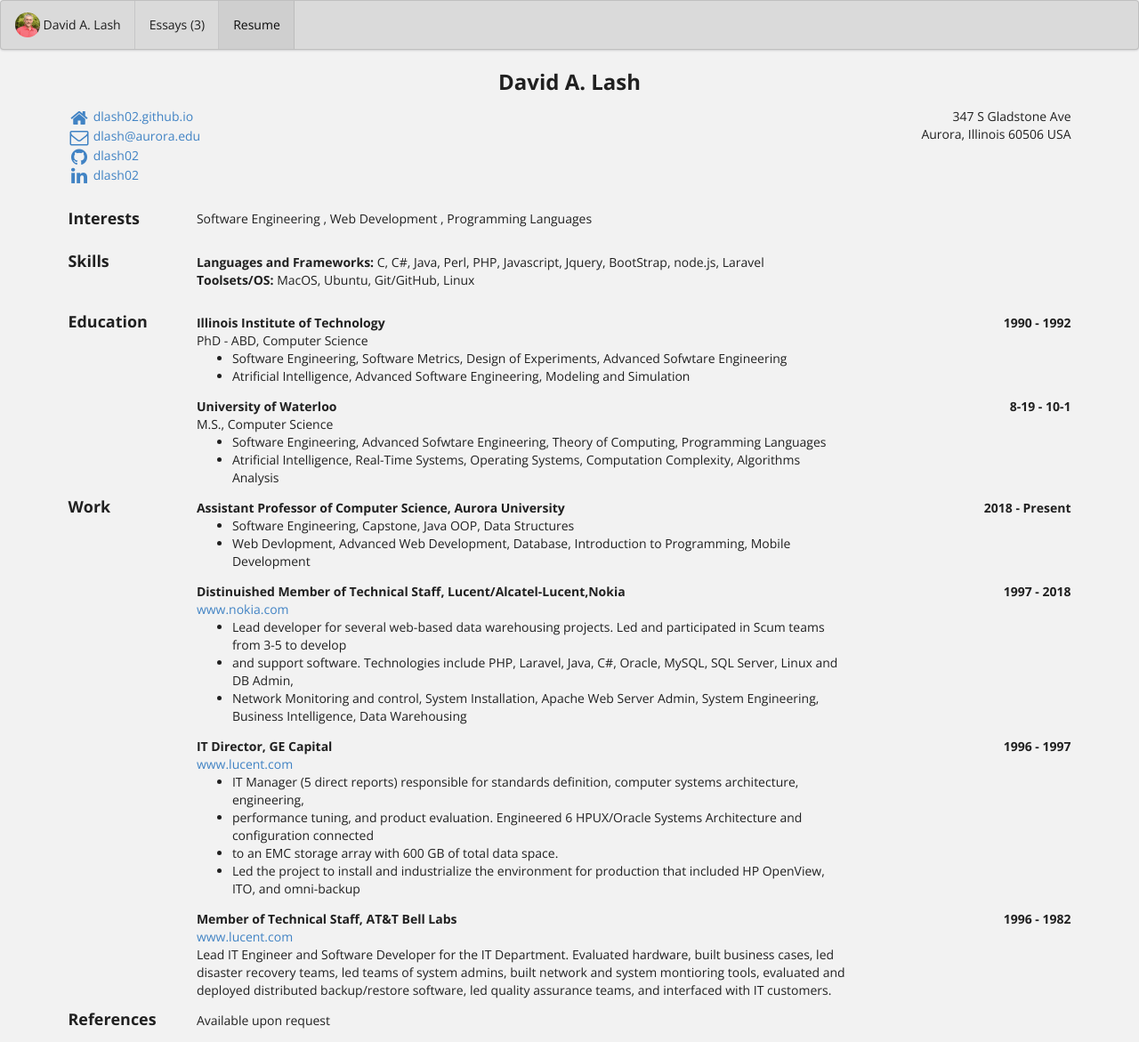
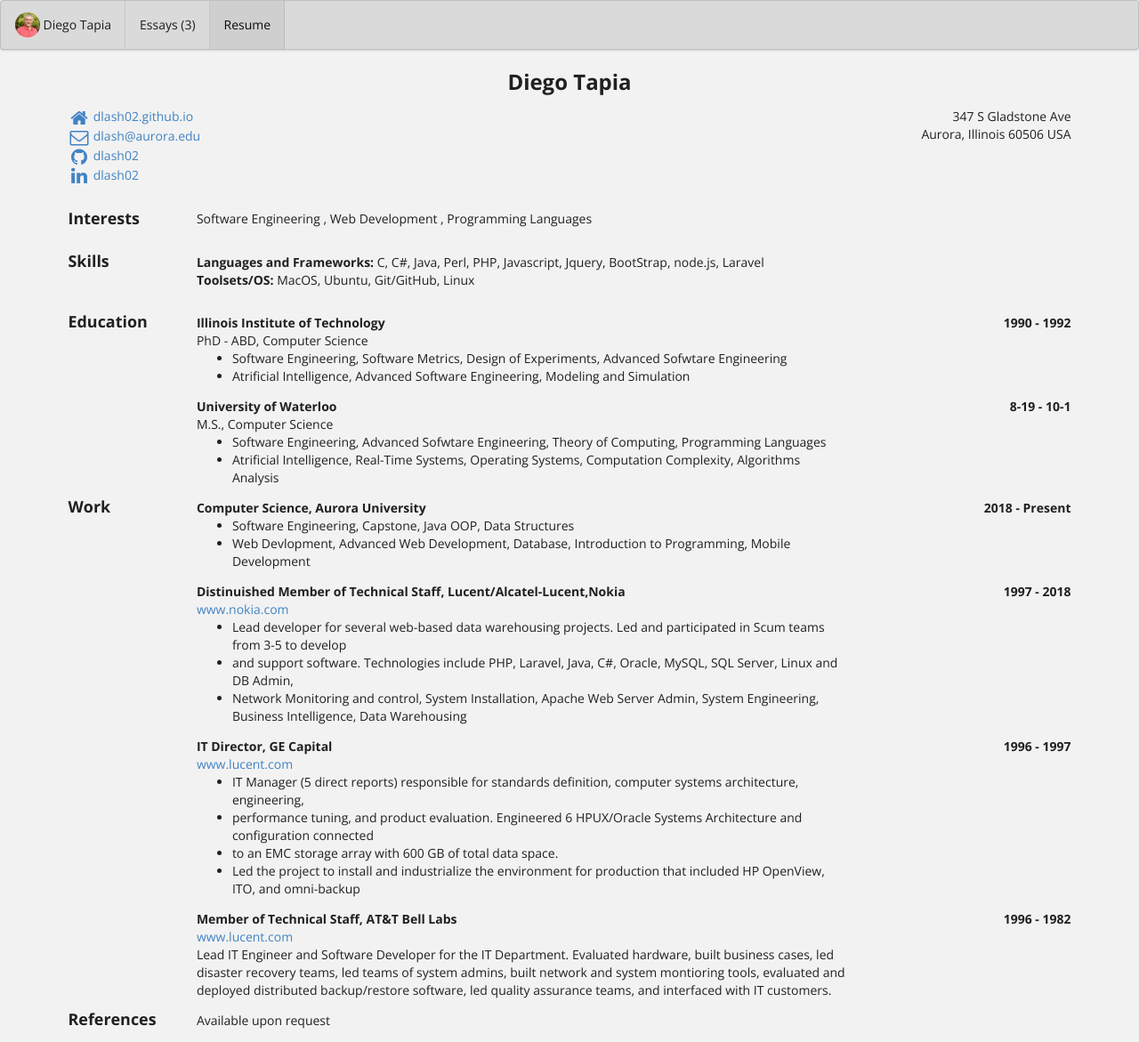
Before and after one commit to dtapia220/dtapia02.github.io, a Jekyll site: the page built from bio/index.html, in a window 1280 px wide. Shown: the whole page at 89% size. Built offline with Jekyll 4.4.1, drawn with Linux system fonts in a browser that asks for light colours.

Commit message:
Update bio.json

```diff
--- a/_data/bio.json
+++ b/_data/bio.json
@@ -1,6 +1,6 @@
 {
   "basics": {
-    "name": "David A. Lash",
+    "name": "Diego Tapia",
     "label": "Professor",
     "picture": "https://dlash02.github.io/images/david-lash.jpg",
     "email": "dlash@aurora.edu",
@@ -75,7 +75,7 @@
   "education": [
     {
       "institution": "Illinois Institute of Technology",
-      "area": "Computer Science ",
+      "area": "Computer Science",
       "studyType": "PhD - ABD",
       "startDate": "1990",
       "endDate": "1992",
@@ -99,7 +99,7 @@
   "work": [
     {
       "company": "Aurora University",
-      "position": "Assistant Professor of Computer Science",
+      "position": "Computer Science",
       "website": "",
       "startDate": "2018-06-01",
       "endDate": "Present",
```
